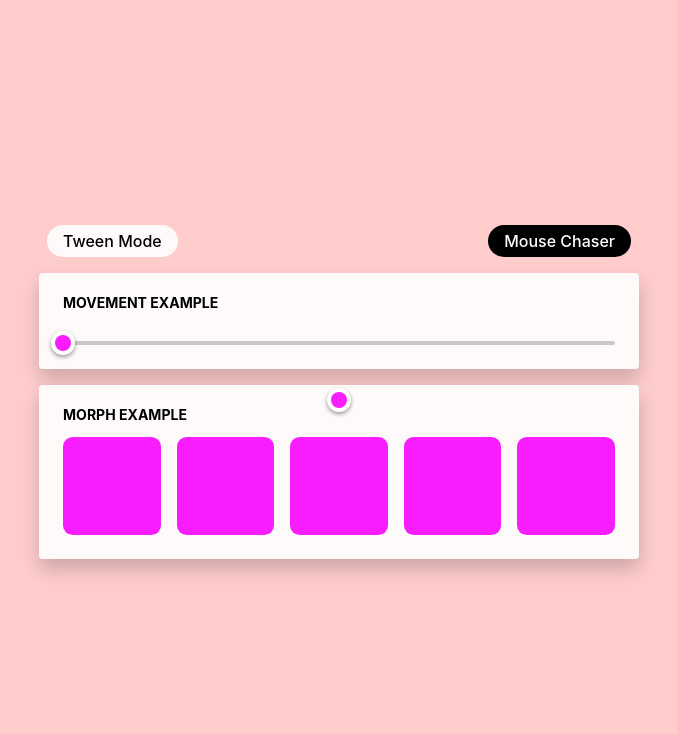
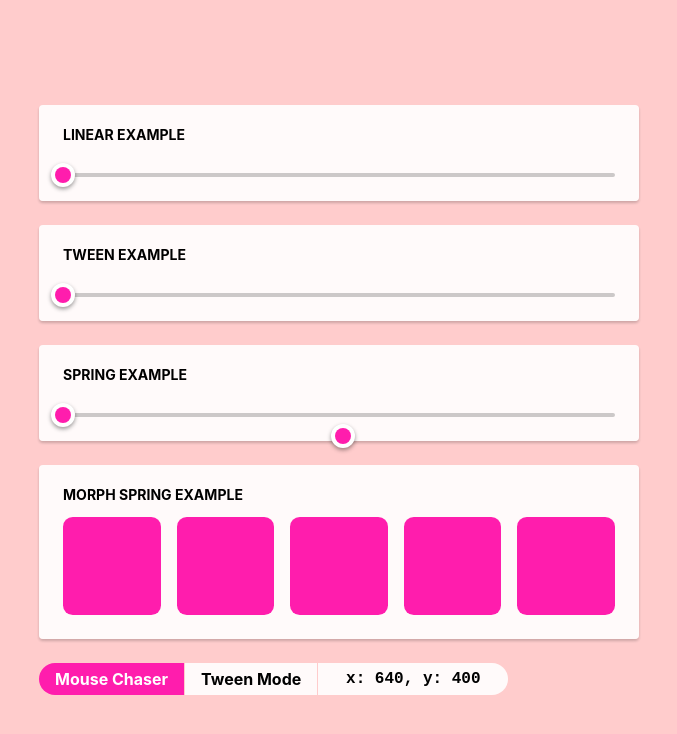
Before and after one commit to amadeus/presentation-avatar, a React (Create React App) app: page / in a window 1280 px wide. Both pictures are taken after a click on the button "Mouse Chaser". Shown: the top 734 px of the page, without its empty margins (301-978 px from the left). Built offline with nearby package versions, Linux system fonts and the light colour scheme.

Commit message:
More refactoring

```diff
--- a/src/pages/Animations.js
+++ b/src/pages/Animations.js
@@ -16,72 +16,24 @@ const {innerWidth, innerHeight} = window;
 const WINDOW_MAX = innerWidth + innerHeight;
 
 type LineProps = {|
-  spring: boolean,
+  title: Node,
+  config: {...},
 |};
 
-function Line({spring}: LineProps) {
+function Line({title, config}: LineProps) {
   const [toggle, setToggle] = useState(false);
   const props = useSpring({
-    config: {
-      ...(spring
-        ? null
-        : {
-            easing: quadInOut,
-            duration: 500,
-          }),
-      tension: 100,
-      friction: 20,
-    },
+    config,
     x: toggle ? 552 : 0,
     z: 0,
   });
   return (
     <div className={styles.tweenExample} onClick={() => setToggle(b => !b)}>
-      <h3>Movement Example</h3>
+      <h3>{title}</h3>
       <div className={styles.line}>
         <animated.div className={styles.dot} style={props} />
       </div>
     </div>
-  );
-}
-
-type FollowMouseProps = {|
-  spring: boolean,
-|};
-
-function FollowMouse({spring}: FollowMouseProps) {
-  const ref = useRef();
-  const [props, updateSpring] = useSpring(() => ({x: innerWidth / 2, y: innerHeight / 2}));
-  useEffect(() => {
-    const handleMouseMove = ({pageX: x, pageY: y}: MouseEvent) => {
-      updateSpring({
-        config: {
-          tension: 260,
-          friction: 15,
-          mass: 3,
-          ...(spring
-            ? null
-            : {
-                easing: quadInOut,
-                duration: 500,
-              }),
-        },
-        x: x + FOLLOW_X_OFFSET,
-        y: y + FOLLOW_Y_OFFSET,
-      });
-      const {current} = ref;
-      if (current != null) {
-        current.innerHTML = `x: ${x}\ny: ${y}`;
-      }
-    };
-    document.addEventListener('mousemove', handleMouseMove);
-    return () => void document.removeEventListener('mousemove', handleMouseMove);
-  }, [spring, updateSpring]);
-  return (
-    <>
-      <div ref={ref} className={styles.xy} />
-      <animated.div className={styles.item} style={props} />
-    </>
   );
 }
 
@@ -109,20 +61,10 @@ function ColorWrapper({children}: ColorWrapperProps) {
   );
 }
 
-type BoxProps = {|
-  spring: boolean,
-|};
-
-function Box({spring}: BoxProps) {
+function Box() {
   const [toggle, setToggle] = useState(false);
   const boxStyles = useSpring({
     config: {
-      ...(spring
-        ? null
-        : {
-            easing: quadInOut,
-            duration: 270,
-          }),
       tension: 200,
       friction: 18,
       clamp: true,
@@ -132,7 +74,7 @@ function Box({spring}: BoxProps) {
 
   return (
     <div className={styles.tweenExample} onClick={() => setToggle(b => !b)}>
-      <h3>Morph Example</h3>
+      <h3>Morph Spring Example</h3>
       <div className={styles.row}>
         <animated.div style={boxStyles} className={styles.box} />
         <animated.div style={boxStyles} className={styles.box} />
@@ -144,24 +86,115 @@ function Box({spring}: BoxProps) {
   );
 }
 
-function Animations() {
+type FollowMouseProps = {|
+  spring: boolean,
+|};
+
+function FollowMouse({spring}: FollowMouseProps) {
+  const ref = useRef();
+  const [props, updateSpring] = useSpring(() => ({x: innerWidth / 2, y: innerHeight / 2}));
+  useEffect(() => {
+    const update = (x: number, y: number) => {
+      updateSpring({
+        config: {
+          tension: 260,
+          friction: 15,
+          mass: 3,
+          ...(spring
+            ? null
+            : {
+                easing: quadInOut,
+                duration: 500,
+              }),
+        },
+        x: x + FOLLOW_X_OFFSET,
+        y: y + FOLLOW_Y_OFFSET,
+      });
+      const {current} = ref;
+      if (current != null) {
+        current.innerHTML = `x: ${x}, y: ${y}`;
+      }
+    };
+    const handleMouseMove = ({pageX, pageY}: MouseEvent) => update(pageX, pageY);
+    document.addEventListener('mousemove', handleMouseMove);
+    update(innerWidth / 2, innerHeight / 2);
+    return () => void document.removeEventListener('mousemove', handleMouseMove);
+  }, [spring, updateSpring]);
+  return (
+    <>
+      <button ref={ref} className={classNames(styles.button, styles.xy, styles.cell)} />
+      <animated.div className={styles.chaser} style={props} />
+    </>
+  );
+}
+
+function MouseChaser() {
   const [followMouse, setFollow] = useState(false);
   const [spring, setSpring] = useState(false);
   return (
-    <ColorWrapper>
-      <div className={styles.buttons}>
-        <button className={classNames(styles.button, {[styles.selected]: spring})} onClick={() => setSpring(b => !b)}>
+    <>
+      <div className={styles.mouseChaser}>
+        <button
+          className={classNames({
+            [styles.button]: true,
+            [styles.cell]: true,
+            [styles.selected]: followMouse,
+          })}
+          onClick={() =>
+            setFollow(followMouse => {
+              if (followMouse) {
+                setSpring(false);
+                return false;
+              }
+              return true;
+            })
+          }>
+          Mouse Chaser
+        </button>
+        <button
+          className={classNames({
+            [styles.button]: true,
+            [styles.cell]: true,
+            [styles.selected]: spring,
+          })}
+          onClick={() => setSpring(b => !b)}>
           {spring ? 'Spring Mode' : 'Tween Mode'}
         </button>
-        <button
-          className={classNames(styles.button, {[styles.selected]: followMouse})}
-          onClick={() => setFollow(b => !b)}>
-          Mouse Chaser
-        </button>
+        {followMouse ? <FollowMouse spring={spring} /> : null}
       </div>
-      <Line spring={spring} />
-      <Box spring={spring} />
-      {followMouse ? <FollowMouse spring={spring} /> : null}
+    </>
+  );
+}
+
+function Animations() {
+  return (
+    <ColorWrapper>
+      <Line
+        title="Linear Example"
+        config={{
+          duration: 1000,
+          tension: 100,
+          friction: 20,
+        }}
+      />
+      <Line
+        title="Tween Example"
+        config={{
+          easing: quadInOut,
+          duration: 1000,
+          tension: 100,
+          friction: 20,
+        }}
+      />
+      <Line
+        title="Spring Example"
+        config={{
+          tension: 75,
+          friction: 20,
+        }}
+      />
+      <Box />
+      <MouseChaser />
     </ColorWrapper>
   );
 }
--- a/src/pages/Animations.module.css
+++ b/src/pages/Animations.module.css
@@ -12,7 +12,7 @@
 .dotBase {
   width: 16px;
   height: 16px;
-  background-color: #f71dff;
+  background-color: #ff1dad;
   box-shadow: 0 0 0 4px white, 0 2px 4px 4px rgba(0, 0, 0, 0.4);
   border-radius: 8px;
   margin-top: -8px;
@@ -23,8 +23,13 @@
   width: 600px;
   padding: 24px;
   background-color: rgba(255, 255, 255, 0.9);
-  margin-bottom: 16px;
+  margin-bottom: 24px;
   border-radius: 4px;
+  box-shadow: 0 2px 3px rgba(0, 0, 0, 0.2);
+  transition: box-shadow 200ms ease-out;
+}
+
+.tweenExample:hover {
   box-shadow: 0 10px 20px rgba(0, 0, 0, 0.2);
 }
 
@@ -48,7 +53,7 @@
   top: 2px;
 }
 
-.item {
+.chaser {
   composes: dotBase;
   position: fixed;
   top: 0;
@@ -60,14 +65,13 @@
   appearance: none;
   border: none;
   font-size: 16px;
+  font-weight: bold;
   line-height: 20px;
-  font-weight: 500;
   padding: 4px 16px;
   background-color: rgba(255, 255, 255, 0.9);
   height: 32px;
   outline: none;
   cursor: pointer;
-  border-radius: 16px;
 }
 
 .button:active {
@@ -75,17 +79,14 @@
 }
 
 .selected {
-  background-color: #000;
+  background-color: #ff1dad;
   color: white;
 }
 
-.buttons {
+.mouseChaser {
   width: 600px;
-  padding: 0 8px;
-  margin-bottom: 16px;
   display: flex;
   align-items: center;
-  justify-content: space-between;
 }
 
 .row {
@@ -96,17 +97,24 @@
   margin-top: 16px;
 }
 
+.mouseChaser > .cell:first-of-type {
+  border-radius: 16px 0 0 16px;
+  margin-right: 1px;
+}
+
+.mouseChaser > .cell:last-of-type {
+  border-radius: 0 16px 16px 0;
+  margin-right: 1px;
+}
+
 .box {
-  background-color: #f71dff;
+  background-color: #ff1dad;
   padding-bottom: 100%;
 }
 
 .xy {
-  position: fixed;
-  top: 16px;
-  left: 16px;
   font-family: monospace;
-  font-size: 16px;
-  font-weight: bold;
-  white-space: pre;
+  margin-left: 1px;
+  cursor: default;
+  min-width: 190px;
 }
```
